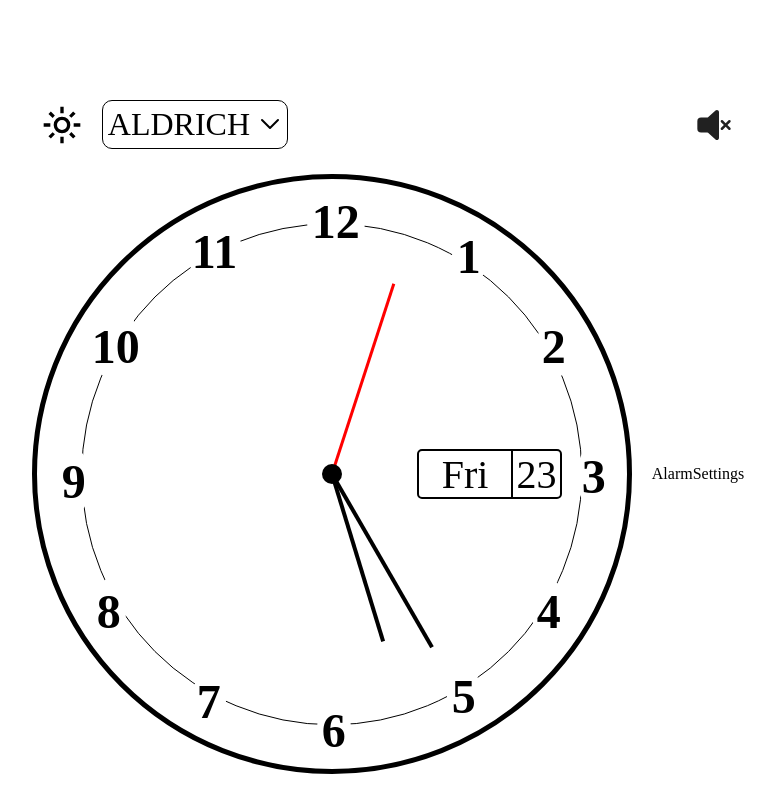
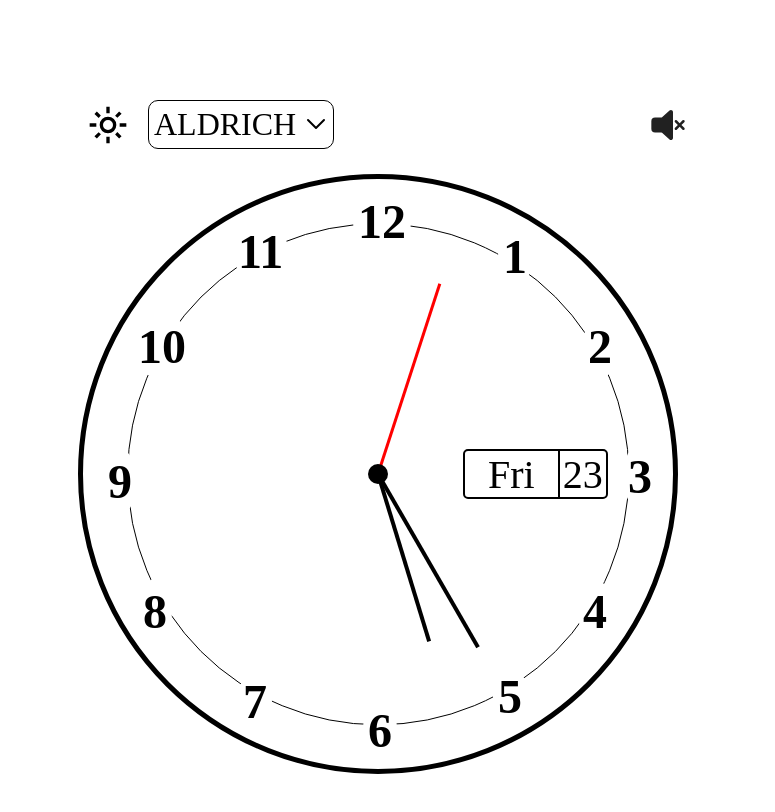
Before and after one commit to StefanRandjelovic/analogue-clock-final-project, a React (Vite) app: page / in a window 1280 px wide. Shown: the top 812 px of the page, without its empty margins (252-1027 px from the left). Built offline with nearby package versions, Linux system fonts and the light colour scheme; a web font is replaced by a local one.

Commit message:
Start building AlarmSettings component.

```diff
--- a/src/components/AlarmSettings.jsx
+++ b/src/components/AlarmSettings.jsx
@@ -1,9 +1,30 @@
-const AlarmSettings = () => {
-    return ( <>
-    <section>
-        AlarmSettings
-    </section>
-    </> );
-}
+// GLOBAL STATES
+import { darkModeStore } from "@jotai/store.js";
+
+// DEV DEPENDENCIES
+import { useAtomValue } from "jotai";
+
+const AlarmSettings = ({
+  setAlarm,
+  setInputedHours,
+  setInputedMinutes,
+  inputedMinutes,
+  inputedHours,
+  alarm,
+  alarmTime,
+  time,
+  setShowAlarmWarrning,
+}) => {
+  // GLOBAL STATE VARIABLES
+  const darkMode = useAtomValue(darkModeStore);
+
+  return (
+    <>
+      <section
+        className={darkMode ? "Alarm-settings dark" : "Alarm-settings"}
+      ></section>
+    </>
+  );
+};
 
 export default AlarmSettings;
```
